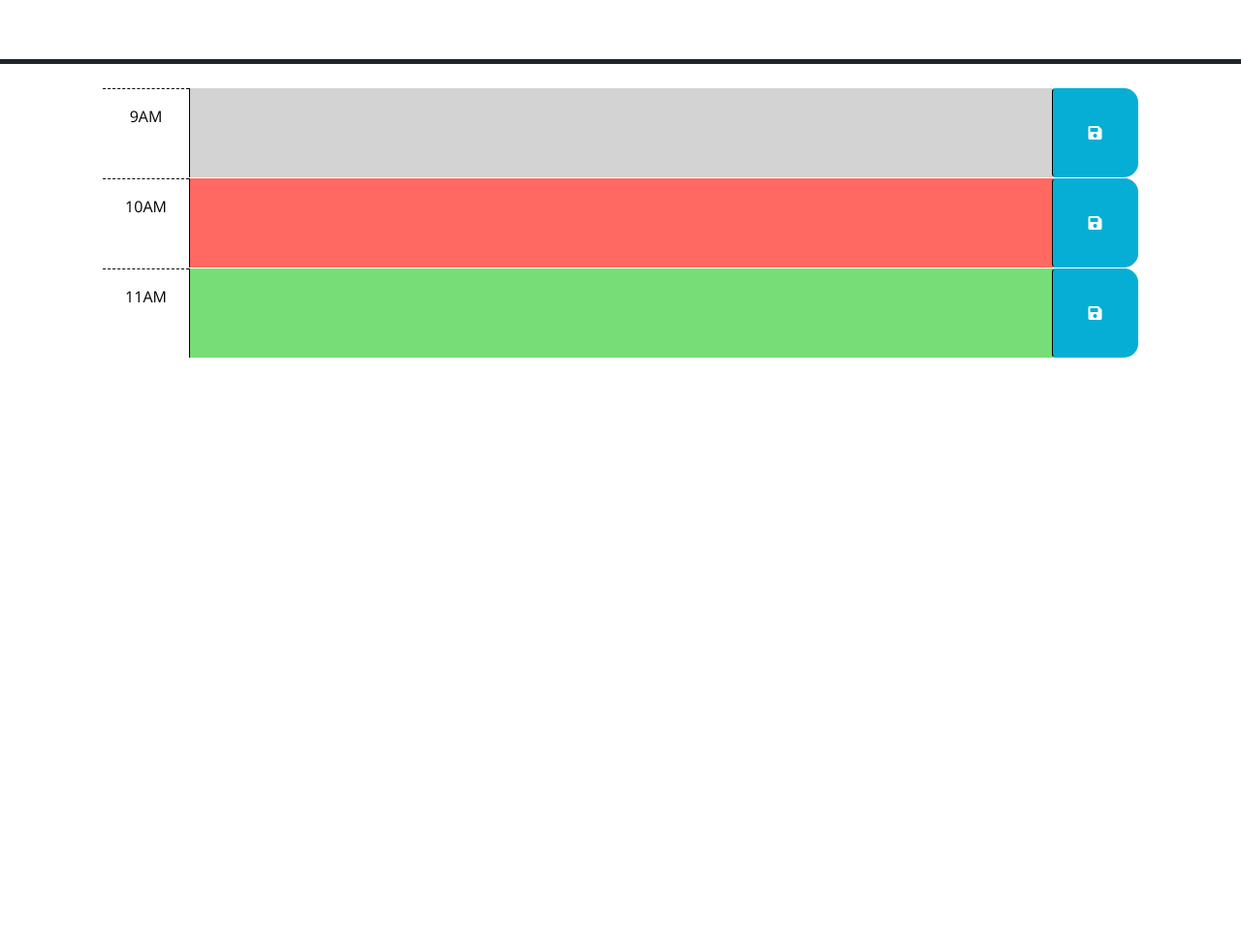
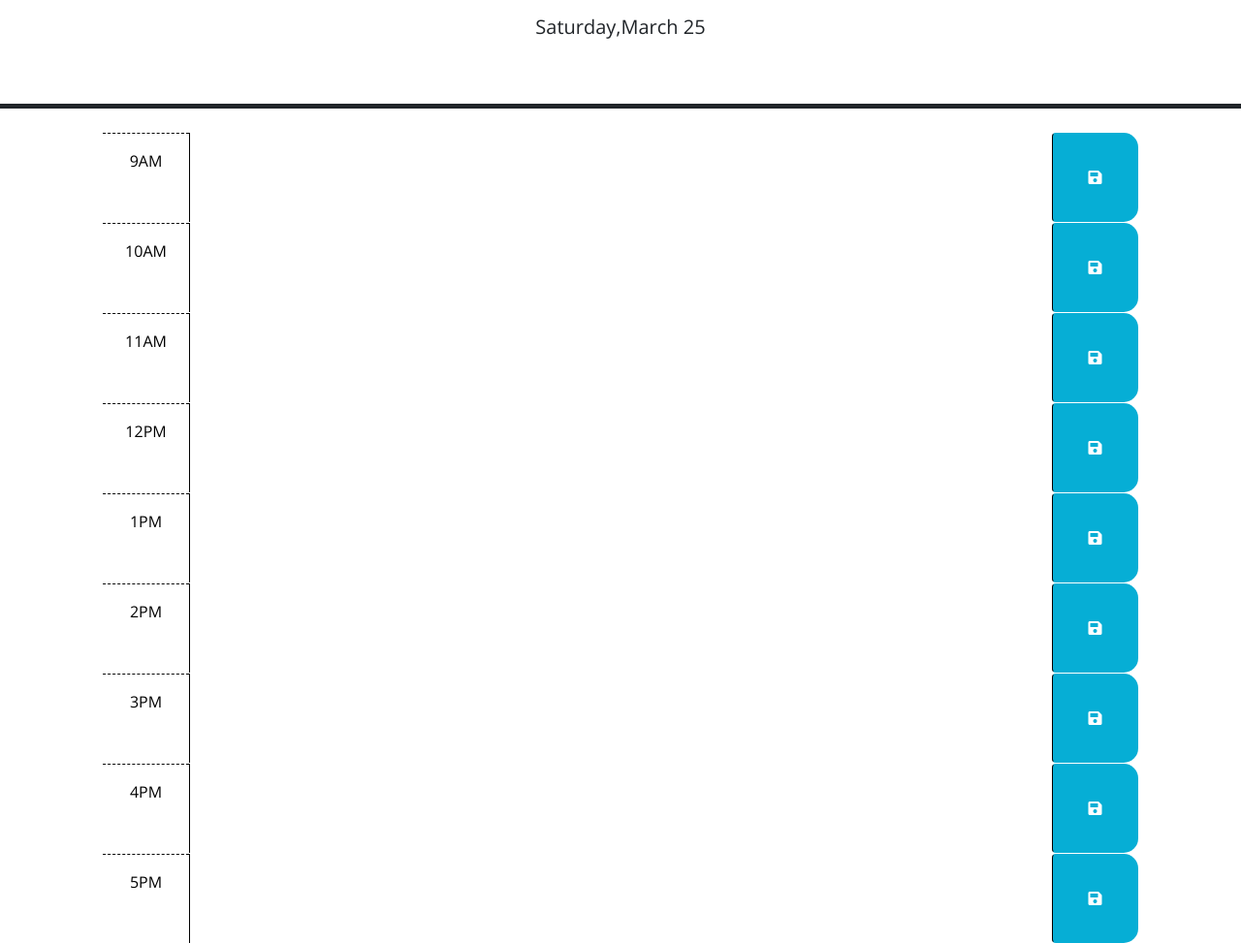
Before and after one commit to mubarak24/Work-day-scheduler, a plain HTML site: page index.html in a window 1280 px wide. Shown: the part 166-1139 px from the top of the page at 97% size. Before the commit the page ends 800 px from the top, so only its background shows below. Drawn offline with nearby package versions, Linux system fonts and the light colour scheme.

Commit message:
Current day w/timeblocks

```diff
--- a/assets/js/script.js
+++ b/assets/js/script.js
@@ -9,12 +9,23 @@ $(function () {
     // time-block containing the button that was clicked? How might the id be
     // useful when saving the description in local storage?
     //
+    setInterval(function () {
+      const CurrentTime = dayjs().format('dddd,MMMM D');
+      $("#currentDay").text(CurrentTime);
+    }, 1000);
     // TODO: Add code to apply the past, present, or future class to each time
     // block by comparing the id to the current hour. HINTS: How can the id
     // attribute of each time-block be used to conditionally add or remove the
     // past, present, and future classes? How can Day.js be used to get the
     // current hour in 24-hour time?
     //
+    const today = dayjs();
+    $(".time-block").each(function () {
+    const timeblock = $(this);
+    const currentHour = parseInt(today.format("H"));
+    const hour = timeblock.attr("id").split("-").pop();
+    console.log(hour);
+    });
     // TODO: Add code to get any user input that was saved in localStorage and set
     // the values of the corresponding textarea elements. HINT: How can the id
     // attribute of each time-block be used to do this?
--- a/index.html
+++ b/index.html
@@ -40,7 +40,7 @@
         -->
 
       <!-- Example of a past time block. The "past" class adds a gray background color. -->
-      <div id="hour-9" class="row time-block past">
+      <div id="hour-9" class="row time-block">
         <div class="col-2 col-md-1 hour text-center py-3">9AM</div>
         <textarea class="col-8 col-md-10 description" rows="3"> </textarea>
         <button class="btn saveBtn col-2 col-md-1" aria-label="save">
@@ -49,7 +49,7 @@
       </div>
 
       <!-- Example of a a present time block. The "present" class adds a red background color. -->
-      <div id="hour-10" class="row time-block present">
+      <div id="hour-10" class="row time-block">
         <div class="col-2 col-md-1 hour text-center py-3">10AM</div>
         <textarea class="col-8 col-md-10 description" rows="3"> </textarea>
         <button class="btn saveBtn col-2 col-md-1" aria-label="save">
@@ -58,8 +58,50 @@
       </div>
 
       <!-- Example of a future time block. The "future" class adds a green background color. -->
-      <div id="hour-11" class="row time-block future">
+      <div id="hour-11" class="row time-block">
         <div class="col-2 col-md-1 hour text-center py-3">11AM</div>
+        <textarea class="col-8 col-md-10 description" rows="3"> </textarea>
+        <button class="btn saveBtn col-2 col-md-1" aria-label="save">
+          <i class="fas fa-save" aria-hidden="true"></i>
+        </button>
+      </div>
+      <div id="hour-12" class="row time-block">
+        <div class="col-2 col-md-1 hour text-center py-3">12PM</div>
+        <textarea class="col-8 col-md-10 description" rows="3"> </textarea>
+        <button class="btn saveBtn col-2 col-md-1" aria-label="save">
+          <i class="fas fa-save" aria-hidden="true"></i>
+        </button>
+      </div>
+      <div id="hour-13" class="row time-block">
+        <div class="col-2 col-md-1 hour text-center py-3">1PM</div>
+        <textarea class="col-8 col-md-10 description" rows="3"> </textarea>
+        <button class="btn saveBtn col-2 col-md-1" aria-label="save">
+          <i class="fas fa-save" aria-hidden="true"></i>
+        </button>
+      </div>
+      <div id="hour-14" class="row time-block">
+        <div class="col-2 col-md-1 hour text-center py-3">2PM</div>
+        <textarea class="col-8 col-md-10 description" rows="3"> </textarea>
+        <button class="btn saveBtn col-2 col-md-1" aria-label="save">
+          <i class="fas fa-save" aria-hidden="true"></i>
+        </button>
+      </div>
+      <div id="hour-15" class="row time-block">
+        <div class="col-2 col-md-1 hour text-center py-3">3PM</div>
+        <textarea class="col-8 col-md-10 description" rows="3"> </textarea>
+        <button class="btn saveBtn col-2 col-md-1" aria-label="save">
+          <i class="fas fa-save" aria-hidden="true"></i>
+        </button>
+      </div>
+      <div id="hour-16" class="row time-block">
+        <div class="col-2 col-md-1 hour text-center py-3">4PM</div>
+        <textarea class="col-8 col-md-10 description" rows="3"> </textarea>
+        <button class="btn saveBtn col-2 col-md-1" aria-label="save">
+          <i class="fas fa-save" aria-hidden="true"></i>
+        </button>
+      </div>
+      <div id="hour-17" class="row time-block">
+        <div class="col-2 col-md-1 hour text-center py-3">5PM</div>
         <textarea class="col-8 col-md-10 description" rows="3"> </textarea>
         <button class="btn saveBtn col-2 col-md-1" aria-label="save">
           <i class="fas fa-save" aria-hidden="true"></i>
```
